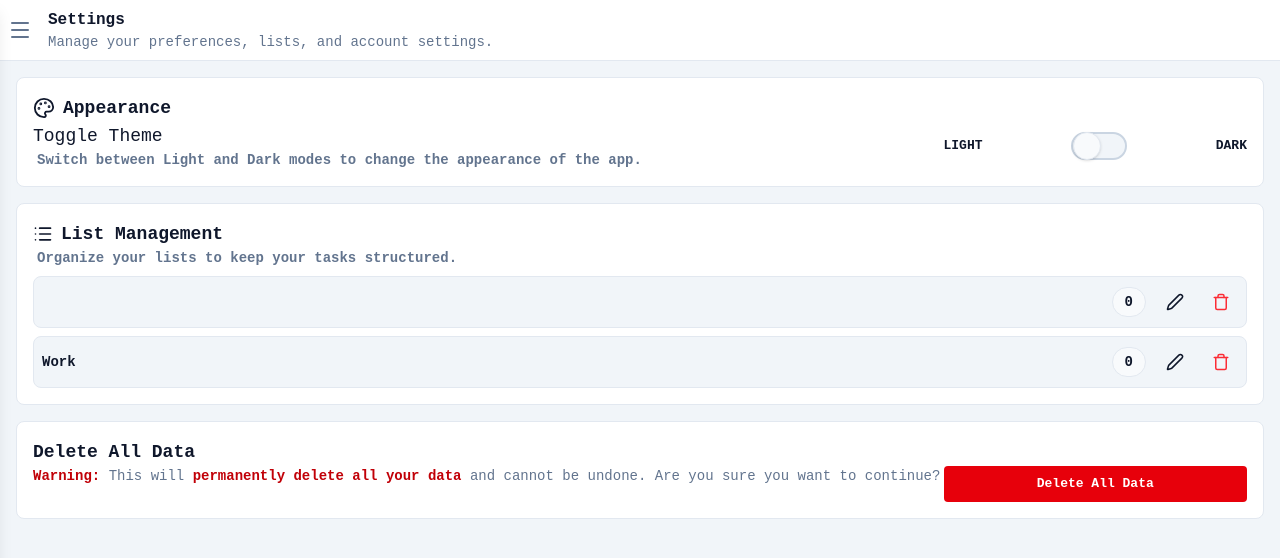
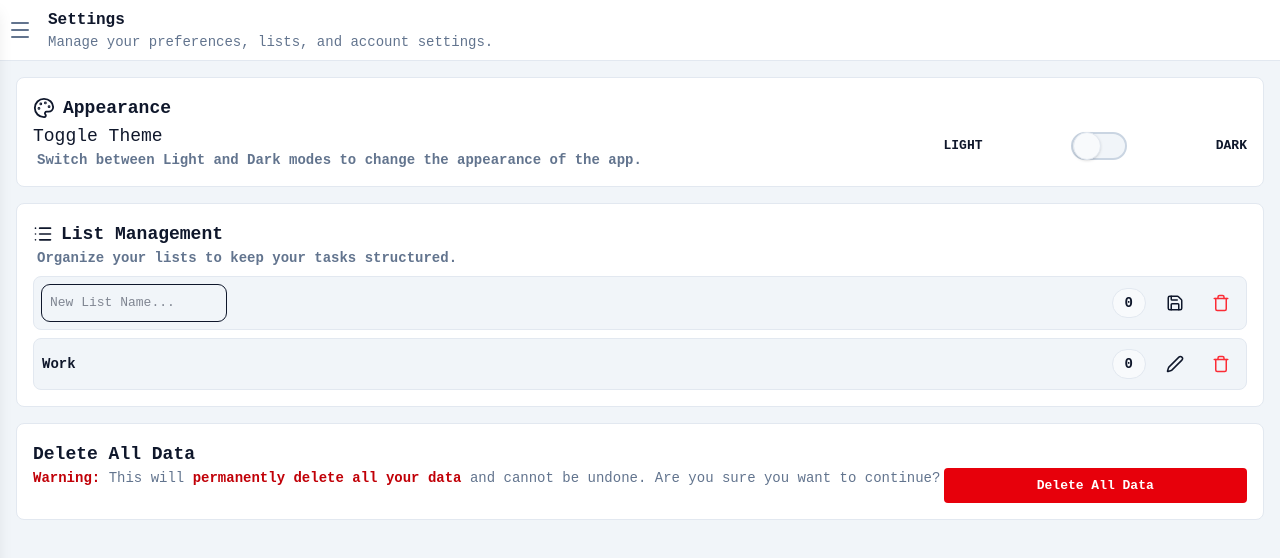
Before and after one commit to SajalKumar02/FocusFlow, a React (Vite) app: page /settings in a window 1280 px wide. Both pictures are taken after a click on the button 1175 px from the left and 302 px from the top of the page. Shown: the top 558 px of the page. Built offline with nearby package versions, Linux system fonts and the light colour scheme.

Commit message:
Get Count via listId added to settings, sidebar

```diff
--- a/src/feature/task/components/sidebar/Sidebar.jsx
+++ b/src/feature/task/components/sidebar/Sidebar.jsx
@@ -119,6 +119,7 @@ const Sidebar = ({ handleSidebarToggle }) => {
               title={list.title}
               value={list.value}
               style={list.style}
+              custom={true}
             />
           ))}
           {showListInput && (
--- a/src/feature/task/components/sidebar/SidebarItems.jsx
+++ b/src/feature/task/components/sidebar/SidebarItems.jsx
@@ -2,11 +2,14 @@ import React from 'react';
 import { useNavigate, useParams } from 'react-router';
 
 import { ListIcon } from 'lucide-react';
+import { getTaskCountForList } from '@/feature/task/utils';
+import { useTasks } from '@/feature/task/context/useTask';
 
 const GENERAL_STYLE =
   'text-slate-700 hover:text-slate-900 hover:bg-slate-100/60 hover:outline-1 hover:outline-slate-900 hover:shadow-md transition-all duration-150';
 
-const SidebarItems = ({ icon, title, value, style }) => {
+const SidebarItems = ({ icon, title, value, style, custom = false }) => {
+  const { tasks } = useTasks();
   const { listId } = useParams();
   const navigate = useNavigate();
 
@@ -23,7 +26,12 @@ const SidebarItems = ({ icon, title, value, style }) => {
       onClick={() => navigate(`/lists/${value}`)}
     >
       <IconComponent size={20} />
-      <span className="text-sm font-medium ">{title}</span>
+      <span className="text-sm font-medium">{title}</span>
+      {custom && (
+        <span className="ml-auto items-end">
+          {getTaskCountForList(value, tasks)}
+        </span>
+      )}
     </button>
   );
 };
--- a/src/feature/task/context/provider.jsx
+++ b/src/feature/task/context/provider.jsx
@@ -89,9 +89,15 @@ const TaskProvider = ({ children }) => {
     );
   }, []);
 
-  const removeList = useCallback((id) => {
-    setLists((prev) => prev.filter((list) => list.id !== id));
-  }, []);
+  const removeList = useCallback(
+    (id) => {
+      const listValue = lists.find((l) => l.id === id).value;
+      setTasks((prev) => prev.filter((task) => task.list !== listValue));
+
+      setLists((prev) => prev.filter((list) => list.id !== id));
+    },
+    [lists],
+  );
 
   const deleteAllLists = useCallback(() => {
     setLists([]);
--- a/src/feature/task/index.js
+++ b/src/feature/task/index.js
@@ -4,3 +4,5 @@ export { useTasks } from '@/feature/task/context/useTask';
 
 export { default as Sidebar } from '@/feature/task/components/sidebar/Sidebar';
 export { default as MainContent } from '@/feature/task/components/mainContent/MainContent';
+
+export { getTaskCountForList } from '@/feature/task/utils';
--- a/src/feature/task/utils/index.js
+++ b/src/feature/task/utils/index.js
@@ -37,7 +37,7 @@ export const getTasksByList = (tasks, listId) => {
 };
 
 export const getTaskCountForList = (listId, tasks) => {
-  const filteredList = getTasksByList(listId, tasks);
+  const filteredList = getTasksByList(tasks, listId);
   return filteredList.length;
 };
 
@@ -46,17 +46,20 @@ export const filterTaskByString = (filteringString, tasks) => {
   return tasks.filter((task) => task.title.toLowerCase().includes(lowerFilter));
 };
 
+// Search Bar Utility
 export const getTasksByString = (tasks, searchString) => {
   if (!Array.isArray(tasks) || !searchString) return tasks;
   const lowerSearch = searchString.toLowerCase();
   return tasks.filter((task) => task.title.toLowerCase().includes(lowerSearch));
 };
 
+// Search Bar
 export const getTaskByTaskId = (tasks, taskId) => {
   if (!Array.isArray(tasks) || !taskId) return [];
   return tasks.filter((task) => String(task.id) === String(taskId));
 };
 
+// View Task Page
 export const getPercentageCompleteCount = (task) => {
   if (!Array.isArray(task.subtasks) || task.subtasks.length === 0) return 0;
   const completedCount = task.subtasks.filter((st) => st.completed).length;
--- a/src/pages/Settings.jsx
+++ b/src/pages/Settings.jsx
@@ -1,16 +1,19 @@
-import React from 'react';
+import React, { useState } from 'react';
 import { useNavigate } from 'react-router';
 
 import { useTheme } from '@/feature/theme';
-import { useTasks } from '@/feature/task';
+import { getTaskCountForList, useTasks } from '@/feature/task';
 import { useToast } from '@/feature/toast';
 
-import { List, Palette, Pen, Trash } from 'lucide-react';
+import { List, Palette, Pen, Save, Trash } from 'lucide-react';
 
 const Settings = () => {
-  const { lists, deleteAllData, removeList, editList } = useTasks();
+  const { lists, tasks, deleteAllData, removeList, editList } = useTasks();
   const { theme, toggleTheme } = useTheme();
   const { showToast } = useToast();
+
+  const [newListTitle, setNewListTitle] = useState('');
+  const [showInput, setShowInput] = useState();
 
   const navigate = useNavigate();
 
@@ -18,6 +21,36 @@ const Settings = () => {
     deleteAllData();
     showToast('danger', 'All Data Deleted');
     navigate('/');
+  };
+
+  const handleEditList = () => {
+    if (!newListTitle.trim()) {
+      showToast('warning', 'No title given');
+      setNewListTitle('');
+      setShowInput();
+      return;
+    }
+    editList(showInput, newListTitle.trim());
+    showToast('success', 'New List Title Saved');
+    setNewListTitle('');
+    setShowInput();
+  };
+
+  const handleInputChange = (e) => {
+    if (e.key === 'Enter') {
+      handleEditList();
+    } else if (e.key === 'Escape') {
+      setShowInput();
+      setNewListTitle('');
+    } else {
+      setNewListTitle(e.target.value);
+    }
+  };
+
+  const handleRemoveList = (id) => {
+    removeList(id);
+    showToast('success', 'List deleted successfully.');
+    showToast('info', 'All tasks within the list have been deleted.');
   };
 
   return (
@@ -77,26 +110,48 @@ const Settings = () => {
                 key={l.id}
                 className="flex flex-row justify-between items-center border border-app rounded-lg bg-surface-2 p-2"
               >
+                {showInput === l.id ? (
+                  <input
+                    type="text"
+                    placeholder="New List Name..."
+                    value={newListTitle}
+                    onChange={handleInputChange}
+                    className="p-2 outline rounded-lg bg-surface-1 text-title focus:outline-none focus:ring-2 focus:ring-app dark:bg-surface-2 dark:text-title"
+                  />
+                ) : (
                   <span className="text-sm font-semibold text-title">
                     {l.title}
                   </span>
+                )}
+
                 <div className="flex items-center space-x-3">
                   <span className="text-sm bg-app text-title font-bold rounded-full px-3 py-1 border border-app">
-                    {0}
+                    {getTaskCountForList(l.value, tasks)}
                   </span>
+                  {showInput === l.id ? (
                     <button
-                    className="p-2 rounded-full hover:bg-surface transition-colors text-title"
+                      className="p-2 rounded-full hover:bg-zinc-500 dark:hover:bg-zinc-800 transition-colors text-title"
                       aria-label={`Edit list: ${l.title}`}
                       type="button"
-                    onClick={() => editList(l.id)}
+                      onClick={handleEditList}
+                    >
+                      <Save size={18} />
+                    </button>
+                  ) : (
+                    <button
+                      className="p-2 rounded-full hover:bg-zinc-100 dark:hover:bg-zinc-800 transition-colors text-title"
+                      aria-label="show input box"
+                      type="button"
+                      onClick={() => setShowInput(l.id)}
                     >
                       <Pen size={18} />
                     </button>
+                  )}
                   <button
                     className="p-2 rounded-full hover:bg-red-100 dark:hover:bg-red-900 transition-colors text-title"
                     aria-label={`Delete list: ${l.title}`}
                     type="button"
-                    onClick={() => removeList(l.id)}
+                    onClick={() => handleRemoveList(l.id)}
                   >
                     <Trash size={18} className="text-red-500" />
                   </button>
```
Also changed, not shown: 2 other files (tests, documents, lock files or other folders). Lines whose indentation alone changed are shown as unchanged.
